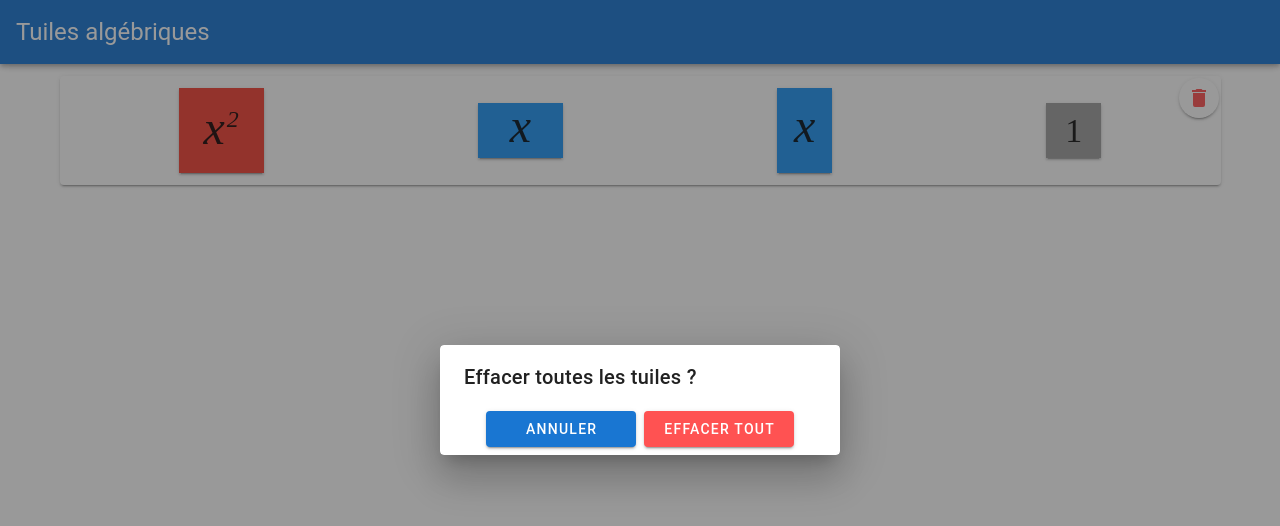
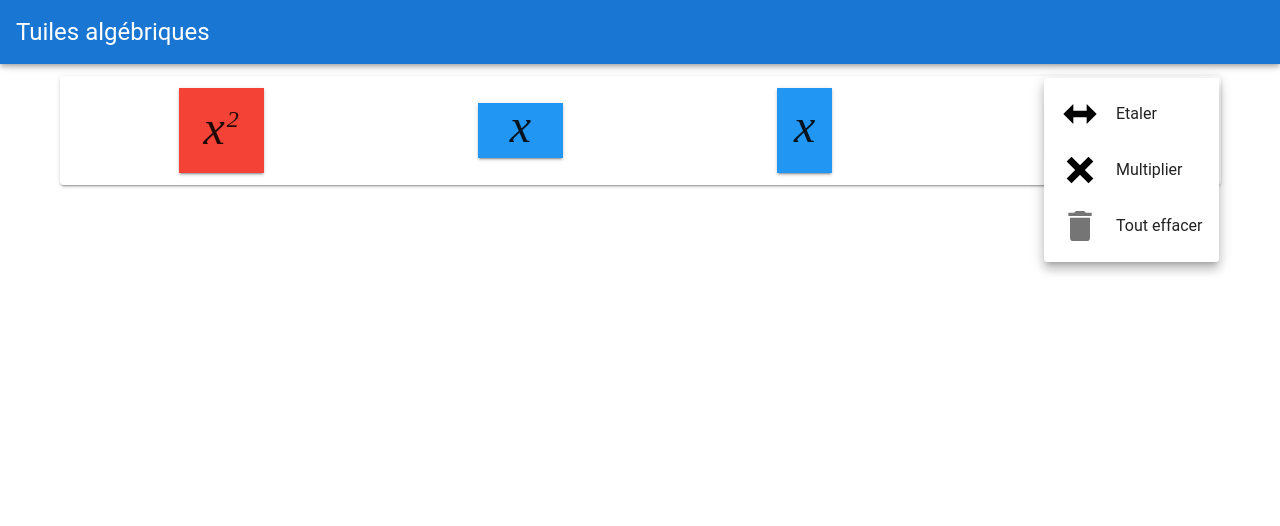
Before and after one commit to daniel-cabane/tuiles-algebriques, a Vue app: page / in a window 1280 px wide. Both pictures are taken after a click on the button 1198 px from the left and 98 px from the top of the page. Shown: the top 526 px of the page. Built offline with nearby package versions, Linux system fonts and the light colour scheme.

Commit message:
Etaler et multiplier

```diff
--- a/src/components/mainDeck.vue
+++ b/src/components/mainDeck.vue
@@ -3,9 +3,43 @@
     <v-row class="text-center">
       <v-col cols="12">
           <v-card class='pa-3'>
-            <v-btn fab icon small elevation='2' color='error' style='position:absolute;right:2px;top:2px' @click='deleteDialog = true'>
-              <v-icon>{{ svgPath }}</v-icon>
-            </v-btn>
+            <v-menu bottom left>
+              <template v-slot:activator="{ on, attrs }">
+                <v-btn icon v-bind="attrs" v-on="on" style='position:absolute;right:2px;top:2px;z-index:5'>
+                  <v-icon>{{ svgPathDots }}</v-icon>
+                </v-btn>
+              </template>
+              <v-list>
+                <v-list-item @click='flatten' :disabled='totalTiles > 12'>
+                  <v-list-item-avatar><v-icon :color='totalTiles > 12 ? "grey lighten-1" : "black"'>{{ svgPathFlat }}</v-icon></v-list-item-avatar>
+                  <v-list-item-content>Etaler</v-list-item-content>
+                </v-list-item>
+                <v-list-item @click='multDialog = true' :disabled='!isFlat'>
+                  <v-list-item-avatar><v-icon :color='!isFlat ? "grey lighten-1" : "black"'>{{ svgPathMult }}</v-icon></v-list-item-avatar>
+                  <v-list-item-content>Multiplier</v-list-item-content>
+                </v-list-item>
+                <v-list-item @click='deleteDialog = true'>
+                  <v-list-item-avatar><v-icon>{{ svgPathDelete }}</v-icon></v-list-item-avatar>
+                  <v-list-item-content>Tout effacer</v-list-item-content>
+                </v-list-item>
+              </v-list>
+            </v-menu>
+            <v-dialog width='400px' v-model="multDialog">
+              <v-card>
+                <v-card-title>Multiplier par ?</v-card-title>
+                <v-card-actions style='display:block'>
+                  <v-form ref="multForm" v-model="multFormValid" lazy-validation>
+                    <div>
+                      <v-text-field autofocus v-model='multFactor' label="Multiplicateur" type='Number' min='1' max='10' step='1' outlined :rules='multRules'></v-text-field>
+                    </div>
+                  </v-form>
+                  <div style='display:flex;justify-content:space-around'>
+                    <v-btn width='150px' color='error' @click='multDialog = false'>Annuler</v-btn>
+                    <v-btn width='150px' color='primary' @click='multiply'>Multiplier</v-btn>
+                  </div>
+                </v-card-actions>
+              </v-card>
+            </v-dialog>
             <v-dialog width='400px' v-model="deleteDialog">
               <v-card>
                 <v-card-title>Effacer toutes les tuiles ?</v-card-title>
@@ -78,9 +112,9 @@
       </v-col>
       <v-col cols="12" style='display:flex'>
         <span v-for='(tileGroup, index) in tileGroups' :key='`group-${index}`' style='display:flex'>
-          <draggable group="tiles" @start="drag=true" @end="drag=false" :list="tileGroup"  @change='checkGroups'>
-            <singleTile v-for="tile in tileGroup" :key="tile.id" :h='tile.h' :v='tile.v' :id='tile.id'></singleTile>
-          </draggable>
+            <draggable group="tiles" @start="drag=true" @end="drag=false" :list="tileGroup"  @change='checkGroups'>
+              <singleTile v-for="tile in tileGroup" :key="tile.id" :h='tile.h' :v='tile.v' :id='tile.id'></singleTile>
+            </draggable>
           <span style='width:10px' v-if="margins[index]"></span>
         </span>
       </v-col>
@@ -91,17 +125,43 @@
 <script>
   import draggable from 'vuedraggable';
   import singleTile from './singleTile';
-  import { mdiDelete } from '@mdi/js';
+  import { mdiDelete, mdiDotsVertical, mdiCloseThick, mdiArrowLeftRightBold  } from '@mdi/js';
 
   export default {
     components: { draggable, singleTile },
     name: 'mainDeck',
     data: () => ({
-      svgPath: mdiDelete,
+      svgPathDelete: mdiDelete,
+      svgPathDots: mdiDotsVertical,
+      svgPathMult: mdiCloseThick,
+      svgPathFlat: mdiArrowLeftRightBold,
       deleteDialog: false,
+      multDialog: false,
+      multFactor: 1,
       tileGroups: [[], []],
-      margins: [true]
+      margins: [true],
+      multFormValid: true,
+      multRules: [
+        v => !!v || 'Saisir une valeur',
+        v => (v && v >=1 && v <= 10 && Math.floor(v)==v) || 'Valeur entière entre 1 et 10.',
+      ],
     }),
+    computed:{
+      totalTiles(){
+        let total = 0;
+        this.tileGroups.forEach(group => total += group.length);
+        return total;
+      },
+      isFlat(){
+        let flat = true;
+        this.tileGroups.forEach(group => {
+          if(group.length > 1){
+            flat = false;
+          }
+        });
+        return flat;
+      }
+    },
     mounted(){
       this.eventBus.$on('deleteTile', id => {
          let tempArray = this.tileGroups;
@@ -180,12 +240,42 @@
         while(this.tileGroups[k].length == 0 && k > 0){
           k--;
         }
-        if(this.tileGroups[k][0] == undefined || this.tileGroups[k][0].h == newH){
+        if(this.tileGroups[k][0] == undefined || (this.tileGroups[k][0].h == newH && this.tileGroups[k][0].v == newV)){
           this.tileGroups[k].push({v: newV, h: newH, id: newId});
         } else {
           this.tileGroups.push([{v: newV, h: newH, id: newId}]);
         }
         this.checkGroups();
+      },
+      flatten(){
+        let allTiles = [];
+        this.tileGroups.forEach(group => {
+          group.forEach(tile => allTiles.push(tile));
+        });
+        this.tileGroups = [];
+        allTiles.forEach(tile => this.tileGroups.push([tile]));
+        this.checkGroups();
+      },
+      multiply(){
+        if(this.$refs.multForm.validate()){
+          let id = 1;
+          let allTiles = [];
+          this.tileGroups.forEach(group => {
+            group.forEach(tile => allTiles.push(tile));
+          });
+          this.tileGroups = [];
+          allTiles.forEach(tile => {
+            let group = [];
+            for(let k=0; k<this.multFactor; k++){
+              group.push({v:tile.v, h:tile.h, id});
+              id++;
+            }
+            this.tileGroups.push(group);
+          });
+          this.checkGroups();
+          this.$refs.multForm.reset();
+          this.multDialog = false;
+        }
       },
       clearAll(){
         this.tileGroups = [[],[]];
```
Also changed, not shown: 11 other files (tests, documents, lock files or other folders).
